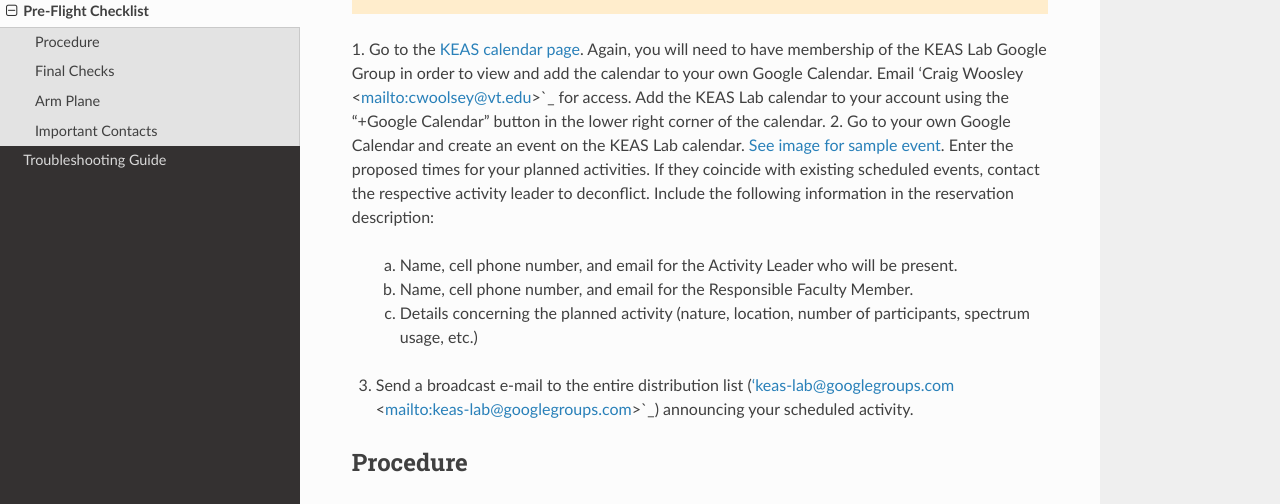
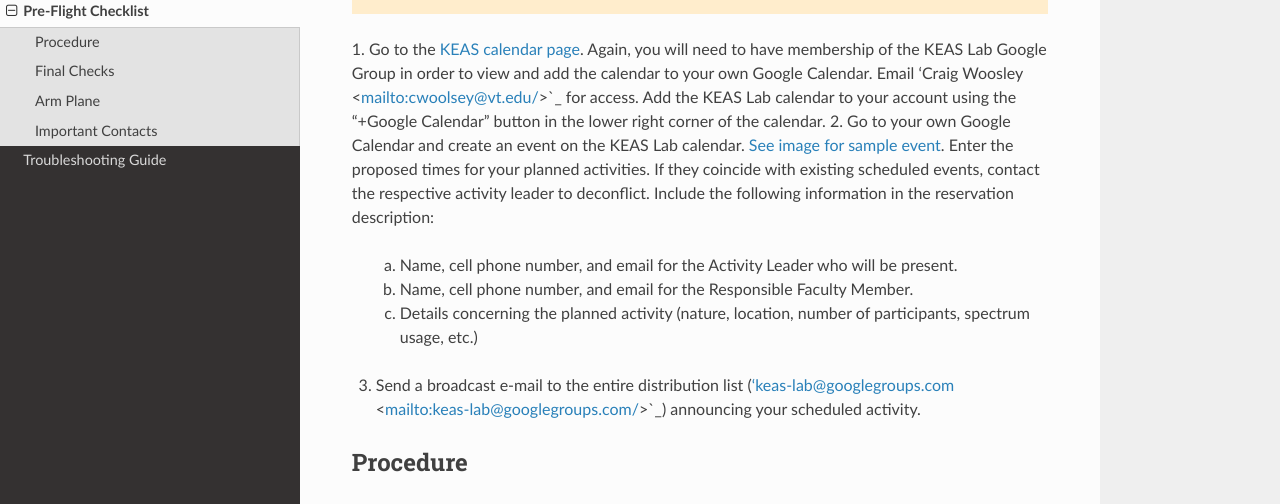
Before and after one commit to ben20vt/GrayUR-AutoPlane, a Sphinx documentation site: the page built from docs/source/flight_checklist.rst, in a window 1280 px wide and 900 px high. Shown: the part 372-876 px from the top of the window. Built offline with Sphinx 7.4.7 and the Read the Docs theme 2.0.0, drawn with Linux system fonts in a browser that asks for light colours.

```diff
--- a/docs/source/flight_checklist.rst
+++ b/docs/source/flight_checklist.rst
@@ -12,7 +12,7 @@ Pre-Flight Checklist
 
 
 1. Go to the `KEAS calendar page <https://sites.google.com/vt.edu/keaslab/calendar/>`_. Again, you will need to have membership of the KEAS Lab
-Google Group in order to view and add the calendar to your own Google Calendar. Email 'Craig Woosley <mailto:cwoolsey@vt.edu>`_ for access. Add the KEAS Lab calendar to your account using the "+Google Calendar"
+Google Group in order to view and add the calendar to your own Google Calendar. Email 'Craig Woosley <mailto:cwoolsey@vt.edu/>`_ for access. Add the KEAS Lab calendar to your account using the "+Google Calendar"
 button in the lower right corner of the calendar.
 2. Go to your own Google Calendar and create an event on the KEAS Lab calendar. `See image for sample event
 <https://lh6.googleusercontent.com/CeWCY8H0gj2z6x_dNc-WWb5gwOItTd47ffYVRHPm5HUkfh5qxLMrNPdnrz2fpgH54PX8nLxeyk8bjg52PrmPRp5dnhtIaZSchqNkVB8NTMs=w1280/>`_.
@@ -20,7 +20,7 @@ Enter the proposed times for your planned activities. If they coincide with exis
  a. Name, cell phone number, and email for the Activity Leader who will be present.
  b. Name, cell phone number, and email for the Responsible Faculty Member.
  c. Details concerning the planned activity (nature, location, number of participants, spectrum usage, etc.)
-3. Send a broadcast e-mail to the entire distribution list ('keas-lab@googlegroups.com <mailto:keas-lab@googlegroups.com>`_) announcing your scheduled activity.
+3. Send a broadcast e-mail to the entire distribution list ('keas-lab@googlegroups.com <mailto:keas-lab@googlegroups.com/>`_) announcing your scheduled activity.
 
 .. Notice concerning RAAP::
 
```
